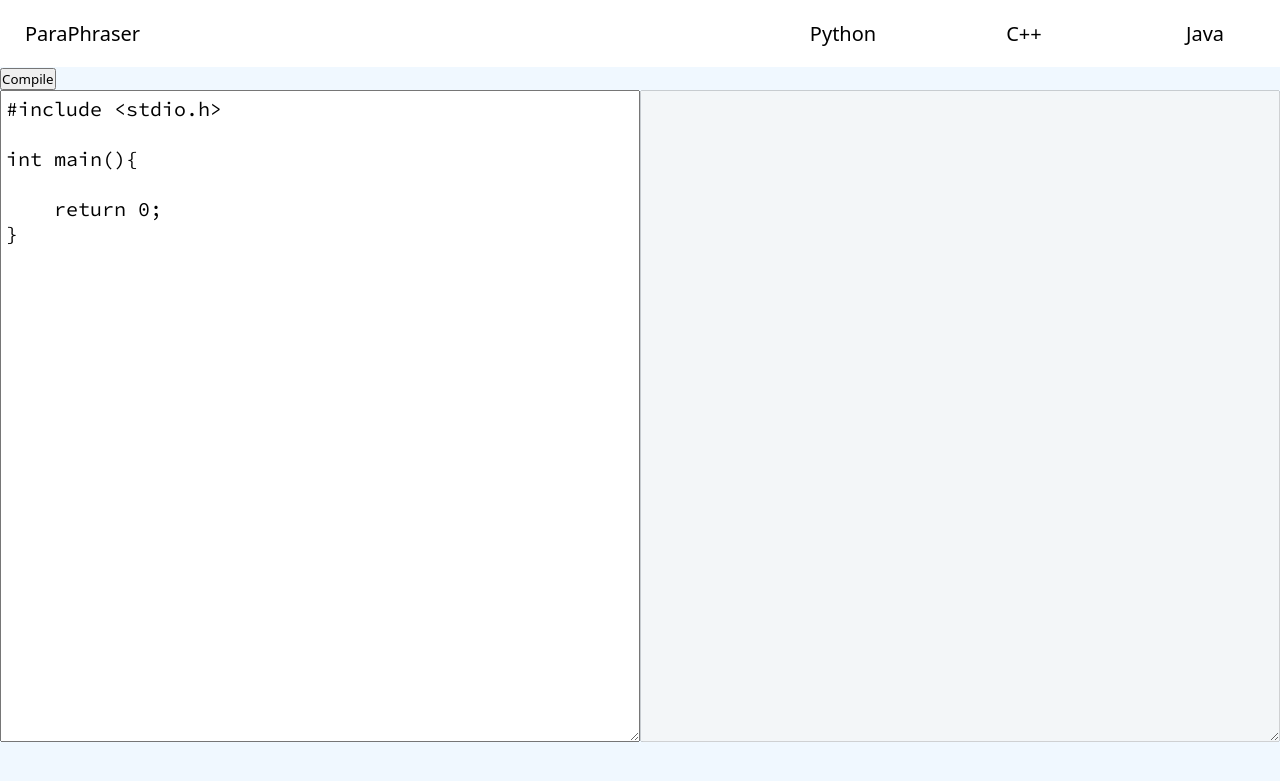
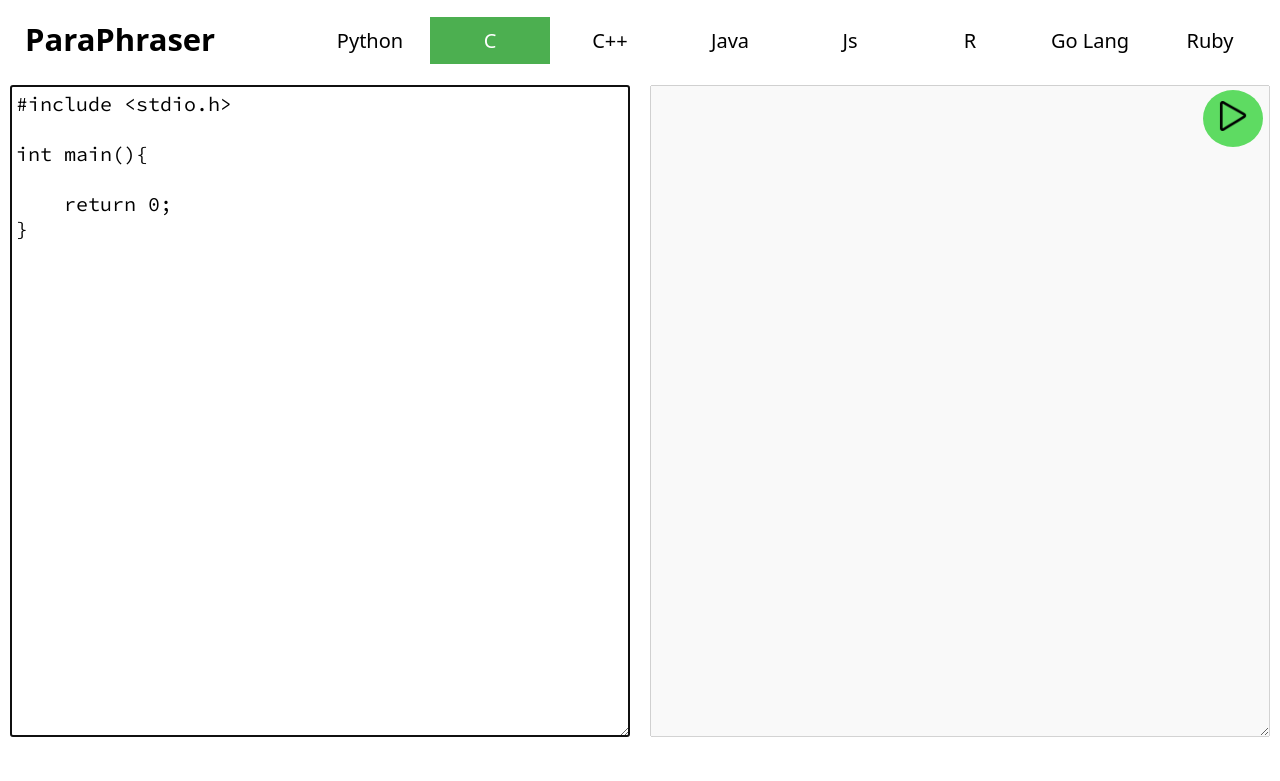
Before and after one commit to adityanithariya/ParaPhraser, a Django app: page /c/ in a window 1280 px wide. Shown: the top 781 px of the page. Run offline with Django 4.2, Linux system fonts and the light colour scheme.

Commit message:
Project Submission -1

```diff
--- a/Phraser/views.py
+++ b/Phraser/views.py
@@ -1,11 +1,12 @@
 from django.shortcuts import render
-from subprocess import check_output, CalledProcessError
+from subprocess import STDOUT, check_output, CalledProcessError
 
 def pyCompiler(request):
 	if request.method == "GET":
 		context = {
 			"code": "",
-			"output": ""
+			"output": "",
+			"python": "active",
 		}
 		return render(request, "index.html", context=context)
 	if request.method == "POST":
@@ -13,13 +14,16 @@ def pyCompiler(request):
 			f.write(request.POST["code"])
 
 		try:
-			output = check_output(["python", "main.py"]).decode()
+			output = check_output(["python", "main.py"], stderr=STDOUT).decode()
 		except CalledProcessError as e:
-			output = e.output
+			print("e: ", e.output.decode())
+			output = e.output.decode()
+			print("output: ", output)
 
 		context = {
 			"code": request.POST["code"],
 			"output": output,
+			"python": "active",
 		}
 		return render(request, "index.html", context=context)
 
@@ -27,7 +31,8 @@ def cCompiler(request):
 	if request.method == "GET":
 		context = {
 			"code": "#include <stdio.h>\n\nint main(){\n    \n    return 0;\n}\n",
-			"output": ""
+			"output": "",
+			"c": "active",
 		}
 		return render(request, "index.html", context=context)
 	if request.method == "POST":
@@ -35,14 +40,15 @@ def cCompiler(request):
 			f.write(request.POST["code"])
 
 		try:
-			check_output(["gcc", "main.c", "-o", "main"])
-			output = check_output(["./main.exe"]).decode()
+			check_output(["gcc", "main.c", "-o", "main"], stderr=STDOUT)
+			output = check_output(["./main.exe"], stderr=STDOUT).decode()
 		except CalledProcessError as e:
-			output = e.output
+			output = e.output.decode()
 
 		context = {
 			"code": request.POST["code"],
 			"output": output,
+			"c": "active",
 		}
 		return render(request, "index.html", context=context)
 
@@ -50,7 +56,8 @@ def cppCompiler(request):
 	if request.method == "GET":
 		context = {
 			"code": "#include <iostream>\nusing namespace std;\n\nint main(){\n    \n    return 0;\n}\n",
-			"output": ""
+			"output": "",
+			"cpp": "active",
 		}
 		return render(request, "index.html", context=context)
 	if request.method == "POST":
@@ -58,14 +65,15 @@ def cppCompiler(request):
 			f.write(request.POST["code"])
 
 		try:
-			check_output(["g++", "main.cpp", "-o", "main"])
-			output = check_output(["./main.exe"]).decode()
+			check_output(["g++", "main.cpp", "-o", "main"], stderr=STDOUT)
+			output = check_output(["./main.exe"], stderr=STDOUT).decode()
 		except CalledProcessError as e:
-			output = e.output
+			output = e.output.decode()
 
 		context = {
 			"code": request.POST["code"],
 			"output": output,
+			"cpp": "active",
 		}
 		return render(request, "index.html", context=context)
 
@@ -74,6 +82,7 @@ def javaCompiler(request):
 		context = {
 			"code": 'class Example{\n    public static void main(String[] args){\n        System.out.println("Hello World!");\n    }\n}\n',
 			"output": "",
+			"java": "active",
 		}
 		return render(request, "index.html", context=context)
 	if request.method == "POST":
@@ -82,15 +91,16 @@ def javaCompiler(request):
 			f.write(request.POST["code"])
 
 		try:
-			check_output(["javac", className + ".java"])
-			output = check_output(["java", className]).decode()
+			check_output(["javac", className + ".java"], stderr=STDOUT)
+			output = check_output(["java", className], stderr=STDOUT).decode()
 		except CalledProcessError as e:
-			output = e.output
+			output = e.output.decode()
 
 
 		context = {
 			"code": request.POST["code"],
 			"output": output,
+			"java": "active",
 		}
 		return render(request, "index.html", context=context)
 
@@ -99,6 +109,7 @@ def jsCompiler(request):
 		context = {
 			"code": 'console.log("Hello World!");',
 			"output": "",
+			"js": "active",
 		}
 		return render(request, "index.html", context=context)
 	if request.method == "POST":
@@ -106,13 +117,14 @@ def jsCompiler(request):
 			f.write(request.POST["code"])
 
 		try:
-			output = check_output(["node", "main.js"]).decode()
+			output = check_output(["node", "main.js"], stderr=STDOUT).decode()
 		except CalledProcessError as e:
-			output = e.output
+			output = e.output.decode()
 
 		context = {
 			"code": request.POST["code"],
 			"output": output,
+			"js": "active",
 		}
 		return render(request, "index.html", context=context)
 
@@ -121,6 +133,7 @@ def rCompiler(request):
 		context = {
 			"code": '"Hello, World!"',
 			"output": "",
+			"r": "active",
 		}
 		return render(request, "index.html", context=context)
 	if request.method == "POST":
@@ -128,15 +141,16 @@ def rCompiler(request):
 			f.write(request.POST["code"])
 
 		try:
-			output = check_output(["Rscript", "main.R"]).decode()
+			output = check_output(["Rscript", "main.R"], stderr=STDOUT).decode()
 			context = {
 				"code": request.POST["code"],
 				"output": output,
+				"r": "active",
 			}
 			return render(request, "index.html", context=context)
 
 		except CalledProcessError as e:
-			output = e.output
+			output = e.output.decode()
 
 		if type(output) != str:
 			output = output.decode()
@@ -144,6 +158,7 @@ def rCompiler(request):
 		context = {
 			"code": request.POST["code"],
 			"output": output,
+			"r": "active",
 		}
 		return render(request, "index.html", context=context)
 
@@ -152,6 +167,7 @@ def goCompiler(request):
 		context = {
 			"code": 'package main\nimport "fmt"\nfunc main() {\n    fmt.Println("hello world")\n}',
 			"output": "",
+			"go": "active",
 		}
 		return render(request, "index.html", context=context)
 	if request.method == "POST":
@@ -159,19 +175,21 @@ def goCompiler(request):
 			f.write(request.POST["code"])
 
 		try:
-			output = check_output(["go", "run", "main.go"]).decode()
+			output = check_output(["go", "run", "main.go"], stderr=STDOUT).decode()
 			context = {
 				"code": request.POST["code"],
 				"output": output,
+				"go": "active",
 			}
 			return render(request, "index.html", context=context)
 
 		except CalledProcessError as e:
-			output = e.output
+			output = e.output.decode()
 
 		context = {
 			"code": request.POST["code"],
 			"output": output,
+			"go": "active",
 		}
 		return render(request, "index.html", context=context)
 
@@ -180,6 +198,7 @@ def rubyCompiler(request):
 		context = {
 			"code": 'puts "Hello World!"',
 			"output": "",
+			"ruby": "active",
 		}
 		return render(request, "index.html", context=context)
 	if request.method == "POST":
@@ -187,18 +206,20 @@ def rubyCompiler(request):
 			f.write(request.POST["code"])
 
 		try:
-			output = check_output(["ruby", "main.rb"]).decode()
+			output = check_output(["ruby", "main.rb"], stderr=STDOUT).decode()
 			context = {
 				"code": request.POST["code"],
 				"output": output,
+				"ruby": "active",
 			}
 			return render(request, "index.html", context=context)
 
 		except CalledProcessError as e:
-			output = e.output
+			output = e.output.decode()
 
 		context = {
 			"code": request.POST["code"],
 			"output": output,
+			"ruby": "active",
 		}
 		return render(request, "index.html", context=context)
--- /dev/null
+++ b/main.js
@@ -0,0 +1 @@
+console.log("Hello World!");
--- /dev/null
+++ b/main.py
@@ -0,0 +1 @@
+print("Hello World!")
--- a/static/css/base.css
+++ b/static/css/base.css
@@ -1,56 +1,99 @@
-@import url('https://fonts.googleapis.com/css2?family=Source+Code+Pro&display=swap');
+@import url("https://fonts.googleapis.com/css2?family=Source+Code+Pro&display=swap");
 
-.align-center{
+.align-center {
 	display: flex;
 	align-items: center;
 	align-content: center;
 	justify-content: center;
 }
 
-body{
-	background-color: aliceblue;
+h3 {
+	font-size: 31px;
+	margin-top: 8px;
+}
+body {
+	background-color: rgba(255, 255, 255, 0.733);
 }
 
-a{
+a {
 	text-decoration: none;
 	color: black;
+	background-color: rgb(255, 255, 255);
 }
 
-*{
+* {
 	margin: 0;
 	padding: 0;
-	font-family: Rubik, system-ui, -apple-system, BlinkMacSystemFont, 'Segoe UI', Roboto, Oxygen, Ubuntu, Cantarell, 'Open Sans', 'Helvetica Neue', sans-serif;
+	font-family: Rubik, system-ui, -apple-system, BlinkMacSystemFont, "Segoe UI",
+		Roboto, Oxygen, Ubuntu, Cantarell, "Open Sans", "Helvetica Neue",
+		sans-serif;
 }
 
-header{
+header {
 	justify-content: space-between !important;
 	background-color: white;
 	font-size: 20px;
 }
 
-#paraphraser{
+#paraphraser {
 	padding-left: 25px;
-	padding-top: 20px;
-	padding-bottom: 20px;
+	padding-bottom: 15px;
+	padding-top: 10px;
 }
 
-#nav-items{
+#nav-items {
 	justify-content: space-between !important;
-	width: 40%;
+	width: 60pc;
+	padding-top: 5px;
+	padding-right: 10px;
 }
 
-#nav-items a{
-	padding-top: 20px;
-	padding-bottom: 20px;
+#nav-items a {
+	padding-top: 10px;
+	padding-bottom: 10px;
 	width: 150px;
 	text-align: center;
 }
-
-.codeblock *{
+a:hover {
+	background-color: #4caf50;
+	color: white;
+}
+.active{
+	background-color: #4caf50;
+	color: white;
+}
+.codeblock * {
 	width: 50%;
 	min-height: 80vh;
 	font-size: 20px;
-	font-family: 'Source Code Pro', system-ui, -apple-system, BlinkMacSystemFont, 'Segoe UI', Roboto, Oxygen, Ubuntu, Cantarell, 'Open Sans', 'Helvetica Neue', sans-serif;
+	font-family: "Source Code Pro", system-ui, -apple-system, BlinkMacSystemFont,
+		"Segoe UI", Roboto, Oxygen, Ubuntu, Cantarell, "Open Sans",
+		"Helvetica Neue", sans-serif;
 	padding: 5px;
 	overflow: auto;
 }
+button {
+	background-color: #5edb62;
+	border: none;
+	color: rgb(0, 0, 0);
+	padding: 11px 15px;
+	text-align: center;
+	text-decoration: none;
+	display: inline-block;
+	font-size: 16px;
+	cursor: pointer;
+	border-radius: 50%;
+	position: fixed;
+	right: 17px;
+	top: 90px;
+}
+button:hover {
+	background-color: #51b854;
+	box-shadow: 0 12px 16px 0 rgb(0 0 0 / 10%), 5px -8px 20px 0 rgb(0 0 0 / 7%);
+}
+.textarea {
+	margin: 10px;
+}
+#play-btn {
+	width: 30px;
+}
--- a/static/js/base.js
+++ b/static/js/base.js
@@ -1,3 +1,4 @@
+document.getElementById("codearea").focus()
 document.getElementById('codearea').addEventListener('keydown', function (e) {
   var start = this.selectionStart;
   var end = this.selectionEnd;
@@ -10,6 +11,15 @@ document.getElementById('codearea').addEventListener('keydown', function (e) {
 
     // put caret at right position again
     this.selectionStart = this.selectionEnd = start + 1;
+  }
+  if (e.code == "ShiftLeft" || e.code == "ShiftRight") {
+    Form = document.getElementById("form");
+  }
+  if (e.code == "Enter") {
+    // e.preventDefault();
+    try {
+      Form.submit()
+    } catch (error) {}
   }
   if (e.key == '(') {
     e.preventDefault();
--- a/templates/index.html
+++ b/templates/index.html
@@ -9,25 +9,29 @@
 	<link rel="stylesheet" href="{% static 'css/base.css' %}">
 </head>
 <body>
-    <header class="align-center">
-		<span id="paraphraser">ParaPhraser</span>
+    <header class="align-center head" >
+		<span id="paraphraser"><h3>ParaPhraser</h3></span>
 		<span id="nav-items" class="align-center">
-			<a href="/python">Python</a>
-			<a href="/cpp">C++</a>
-			<a href="/java">Java</a>
+			<a class="nav {{python}}" href="/py">Python</a>
+			<a class="nav {{c}}" href="/c">C</a>
+			<a class="nav {{cpp}}" href="/cpp">C++</a>
+			<a class="nav {{java}}" href="/java">Java</a>
+			<a class="nav {{js}}" href="/js">Js</a>
+			<a class="nav {{r}}" href="/r">R</a>
+			<a class="nav {{go}}" href="/go">Go Lang</a>
+			<a class="nav {{ruby}}" href="/ruby">Ruby</a>
 		</span>
 	</header>
 	<main>
-		<form method="post">
+		<form method="post" id="form">
 			{% csrf_token %}
-			<div>
-				<button type="submit">Compile</button>
-			</div>
+
 			<div class="align-center codeblock">
-				<textarea name="code" id="codearea" class="textarea">{{ code }}</textarea>
+				<textarea name="code" id="codearea" class="textarea" placeholder="write your code here...">{{ code }}</textarea>
 
 				<textarea name="output" id="outputarea" class="textarea" disabled>{{ output }}</textarea>
 			</div>
+			<button type="submit"><img id="play-btn" src="{% static 'images/play-button.png' %}" alt=""></button>
 		</form>
 	</main>
 	<script src="{% static 'js/base.js' %}"></script>
```
Also changed, not shown: static/images/play-button.png (added), 6 other files.
